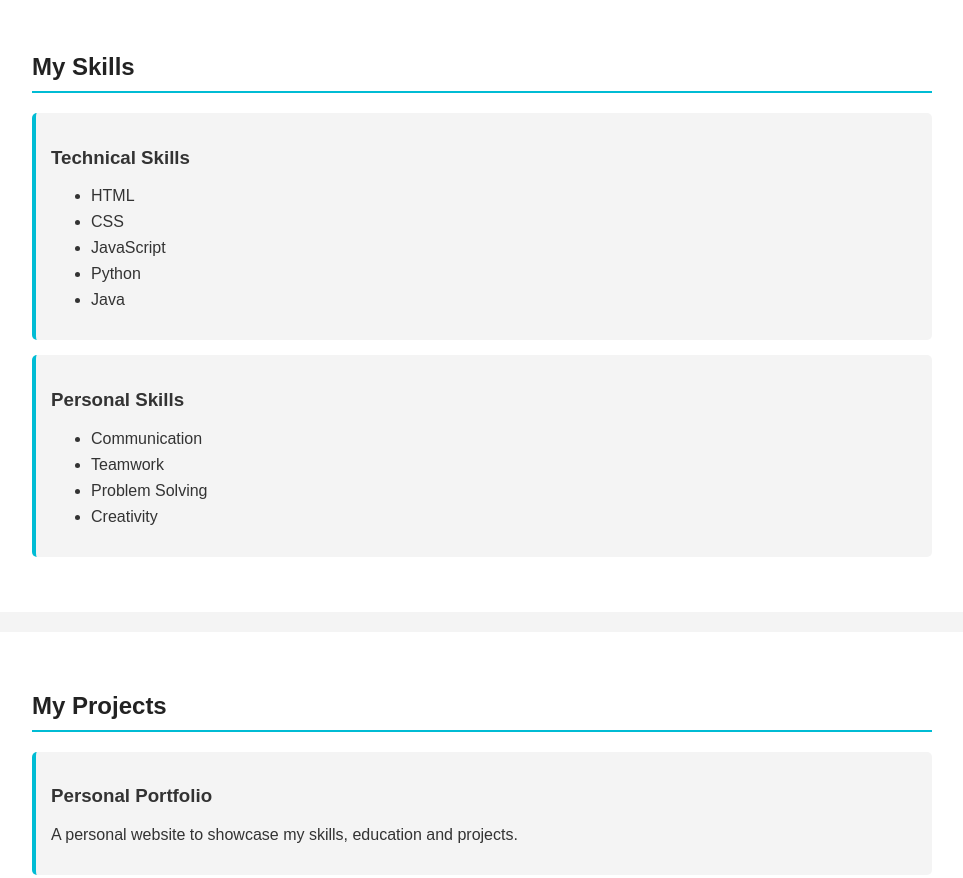
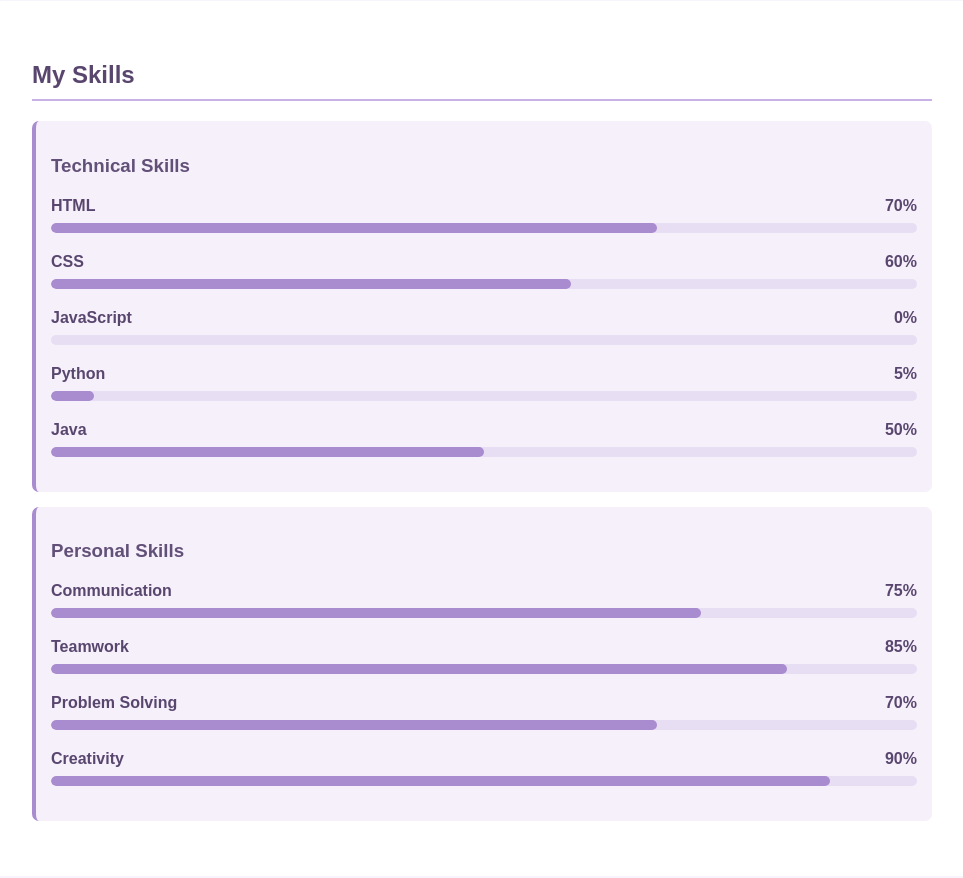
Before and after one commit to VoidBunnyx404/portfolio, a plain HTML site: page index.html in a window 1280 px wide. Shown: the part 1440-2318 px from the top of the page, without its empty margins (158-1121 px from the left). Drawn offline with Linux system fonts and the light colour scheme.

Commit message:
added files AGAINNN

```diff
--- a/portfolio.html
+++ b/index.html
@@ -5,7 +5,7 @@
     <meta charset="UTF-8">
     <meta name="viewport" content="width=device-width, initial-scale=1.0">
     <title>Amrit Raj | Portfolio</title>
-    <link rel="stylesheet" href="style.css">
+    <link rel="stylesheet" href="style01.css">
 </head>
 <body>
 
@@ -82,30 +82,109 @@
     </section>
 
 
+
 <section id="skills">
     <h2>My Skills</h2>
 
     <div class="card">
         <h3>Technical Skills</h3>
-            <ul>
-                <li>HTML</li>
-                <li>CSS</li>
-                <li>JavaScript</li>
-                <li>Python</li>
-                <li>Java</li>
-            </ul>
+
+        <div class="skill">
+            <div class="skill-info">
+                <span>HTML</span>
+                <span>70%</span>
+            </div>
+            <div class="progress-bar">
+                <div class="progress" style="width: 70%;"></div>
+            </div>
+        </div>
+
+        <div class="skill">
+            <div class="skill-info">
+                <span>CSS</span>
+                <span>60%</span>
+            </div>
+            <div class="progress-bar">
+                <div class="progress" style="width: 60%;"></div>
+            </div>
+        </div>
+
+        <div class="skill">
+            <div class="skill-info">
+                <span>JavaScript</span>
+                <span>0%</span>
+            </div>
+            <div class="progress-bar">
+                <div class="progress" style="width: 0%;"></div>
+            </div>
+        </div>
+
+        <div class="skill">
+            <div class="skill-info">
+                <span>Python</span>
+                <span>5%</span>
+            </div>
+            <div class="progress-bar">
+                <div class="progress" style="width: 5%;"></div>
+            </div>
+        </div>
+
+        <div class="skill">
+            <div class="skill-info">
+                <span>Java</span>
+                <span>50%</span>
+            </div>
+            <div class="progress-bar">
+                <div class="progress" style="width: 50%;"></div>
+            </div>
+        </div>
     </div>
 
     <div class="card">
         <h3>Personal Skills</h3>
-            <ul>
-                <li>Communication</li>
-                <li>Teamwork</li>
-                <li>Problem Solving</li>
-                <li>Creativity</li>
-            </ul>
+
+        <div class="skill">
+            <div class="skill-info">
+                <span>Communication</span>
+                <span>75%</span>
+            </div>
+            <div class="progress-bar">
+                <div class="progress" style="width: 75%;"></div>
+            </div>
+        </div>
+
+        <div class="skill">
+            <div class="skill-info">
+                <span>Teamwork</span>
+                <span>85%</span>
+            </div>
+            <div class="progress-bar">
+                <div class="progress" style="width: 85%;"></div>
+            </div>
+        </div>
+
+        <div class="skill">
+            <div class="skill-info">
+                <span>Problem Solving</span>
+                <span>70%</span>
+            </div>
+            <div class="progress-bar">
+                <div class="progress" style="width: 70%;"></div>
+            </div>
+        </div>
+
+        <div class="skill">
+            <div class="skill-info">
+                <span>Creativity</span>
+                <span>90%</span>
+            </div>
+            <div class="progress-bar">
+                <div class="progress" style="width: 90%;"></div>
+            </div>
+        </div>
     </div>
 </section>
+
 
 
     <section id="projects">
--- a/style.css
+++ b/style01.css
@@ -1,15 +1,15 @@
-
 
 body {
     margin: 0;
     font-family: Arial, sans-serif;
-    background-color: #f4f4f4;
-    color: #333;
+    background-color: #f7f4fc;
+    color: #393044;
 }
 
 
+
 header {
-    background-color: #222;
+    background-color: #625078;
     color: white;
     padding: 20px;
     text-align: center;
@@ -17,26 +17,29 @@ header {
 
 header h2 {
     margin: 0 0 15px;
+    color: white;
 }
 
 
+
 nav a {
-    color: white;
+    color: #f5efff;
     text-decoration: none;
     margin: 10px;
 }
 
 nav a:hover {
-    color: #00bcd4;
+    color: #d8c2ff;
 }
+
 
 
 section {
     padding: 40px;
     margin: 20px auto;
     max-width: 900px;
-    background-color: white;
-    border-radius: 8px;
+    background-color: #ffffff;
+    border-radius: 10px;
 }
 
 
@@ -47,35 +50,74 @@ section {
 #home img {
     border-radius: 50%;
     margin-bottom: 15px;
+    border: 4px solid #d9c8f0;
 }
 
 #home a {
     display: inline-block;
-    background-color: #222;
+    background-color: #806a9e;
     color: white;
     padding: 10px 20px;
     text-decoration: none;
     border-radius: 5px;
 }
 
+#home a:hover {
+    background-color: #625078;
+}
+
+
 
 h1, h2 {
-    color: #222;
+    color: #59466f;
 }
 
 section h2 {
-    border-bottom: 2px solid #00bcd4;
+    border-bottom: 2px solid #c7b1e5;
     padding-bottom: 10px;
 }
 
 
 .card {
-    background-color: #f4f4f4;
+    background-color: #f5f0fa;
     padding: 15px;
     margin: 15px 0;
-    border-radius: 5px;
-    border-left: 4px solid #00bcd4;
+    border-radius: 7px;
+    border-left: 4px solid #a98bcf;
 }
+
+
+
+.skill {
+    margin: 20px 0;
+}
+
+.skill-info {
+    display: flex;
+    justify-content: space-between;
+    margin-bottom: 8px;
+    color: #59466f;
+    font-weight: bold;
+}
+
+.progress-bar {
+    width: 100%;
+    height: 10px;
+    background-color: #e8def3;
+    border-radius: 10px;
+    overflow: hidden;
+}
+
+.progress {
+    height: 100%;
+    background-color: #a98bcf;
+    border-radius: 10px;
+}
+
+.card h3 {
+    color: #625078;
+}
+
 
 
 li {
@@ -83,17 +125,19 @@ li {
 }
 
 
+
 a {
-    color: #008cba;
+    color: #8065a6;
 }
 
 a:hover {
-    color: #005f80;
+    color: #59466f;
 }
 
 
+
 footer {
-    background-color: #222;
+    background-color: #625078;
     color: white;
     text-align: center;
     padding: 15px;
```
Lines whose indentation alone changed are shown as unchanged.
